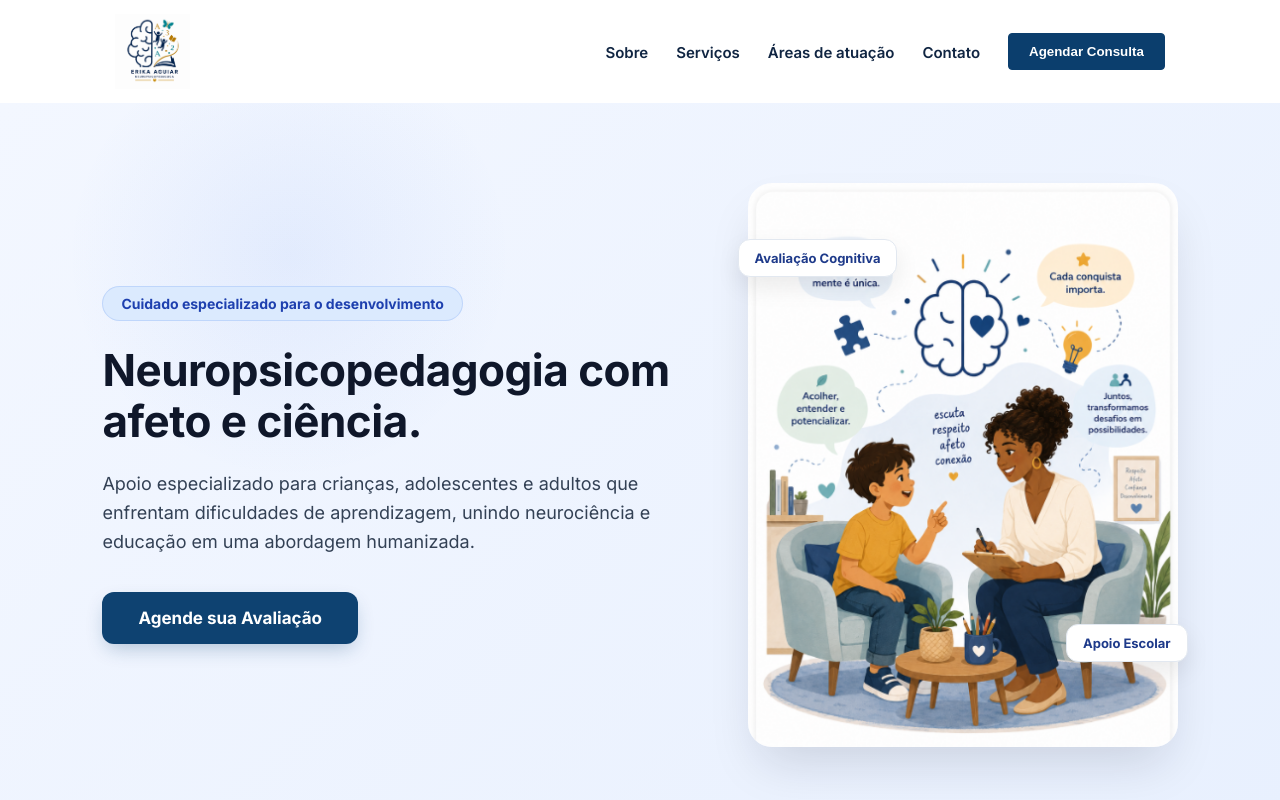
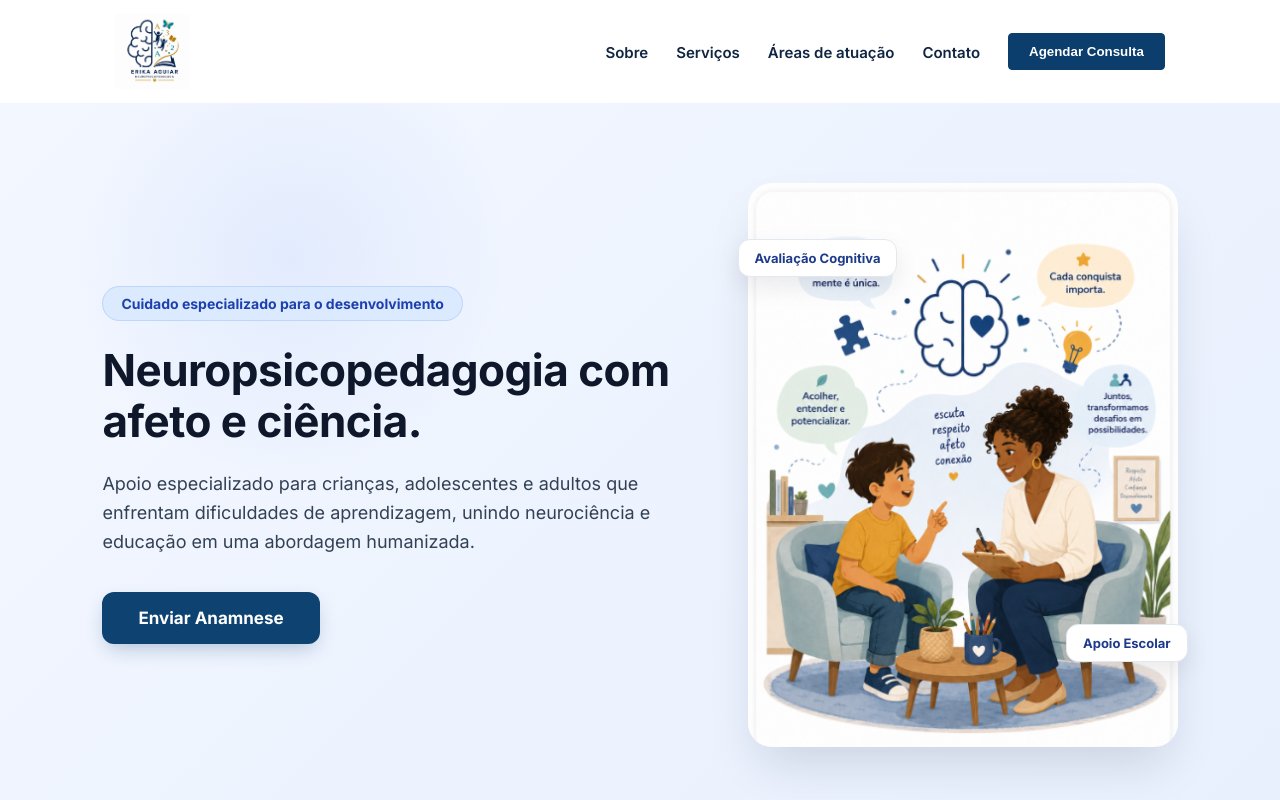
Before and after one commit to AlexandreAkkt/ErikaNeuropsicopedagoga, a React (Vite) app: page / in a window 1280 px wide. Shown: the top 800 px of the page. Built offline with nearby package versions, Linux system fonts and the light colour scheme.

Commit message:
Incluindo link para forms

```diff
--- a/src/components/Hero/Hero.jsx
+++ b/src/components/Hero/Hero.jsx
@@ -19,10 +19,10 @@
 
         <div className="hero-buttons">
           <a
-            href="#" // Substitua pelo link do seu formulário quando criar
+            href="https://docs.google.com/forms/d/e/1FAIpQLSeA_hCbNqUEDBlzGLm6nJKtwJd2hFrnIHcSnt5It0THd21iYg/viewform"
             className="button-primary"
           >
-            Agende sua Avaliação
+            Enviar Anamnese
           </a>
         </div>
       </div>
```
